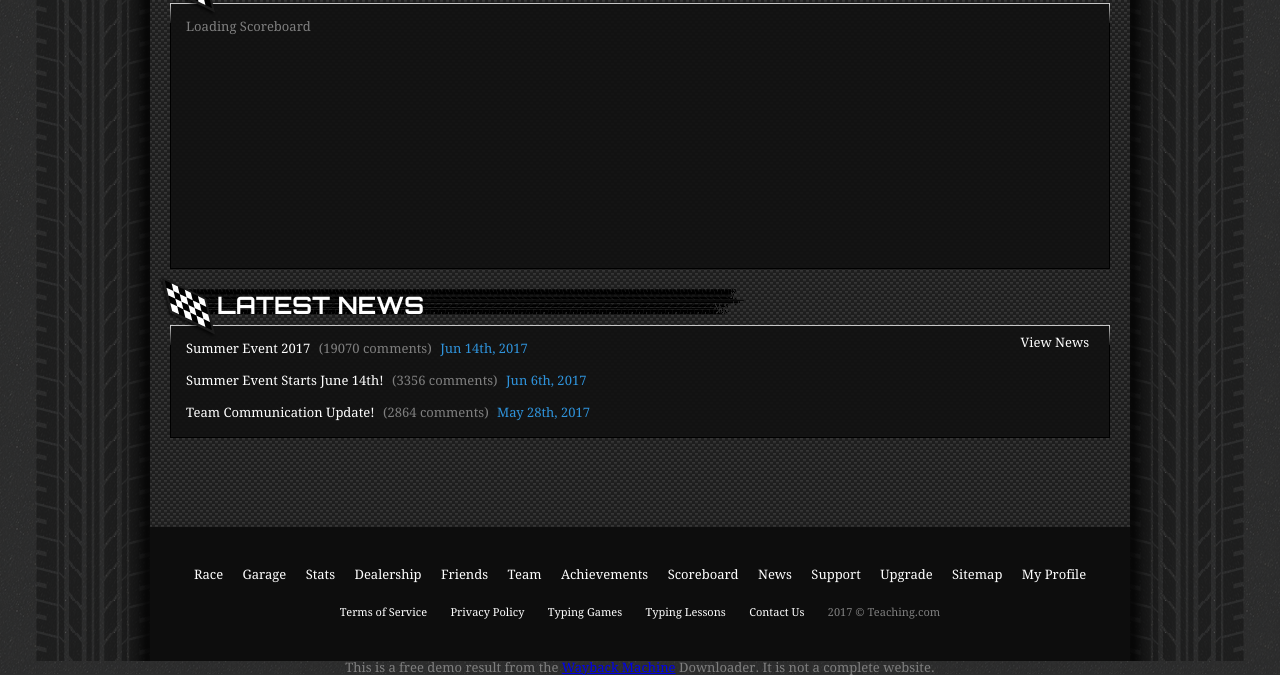
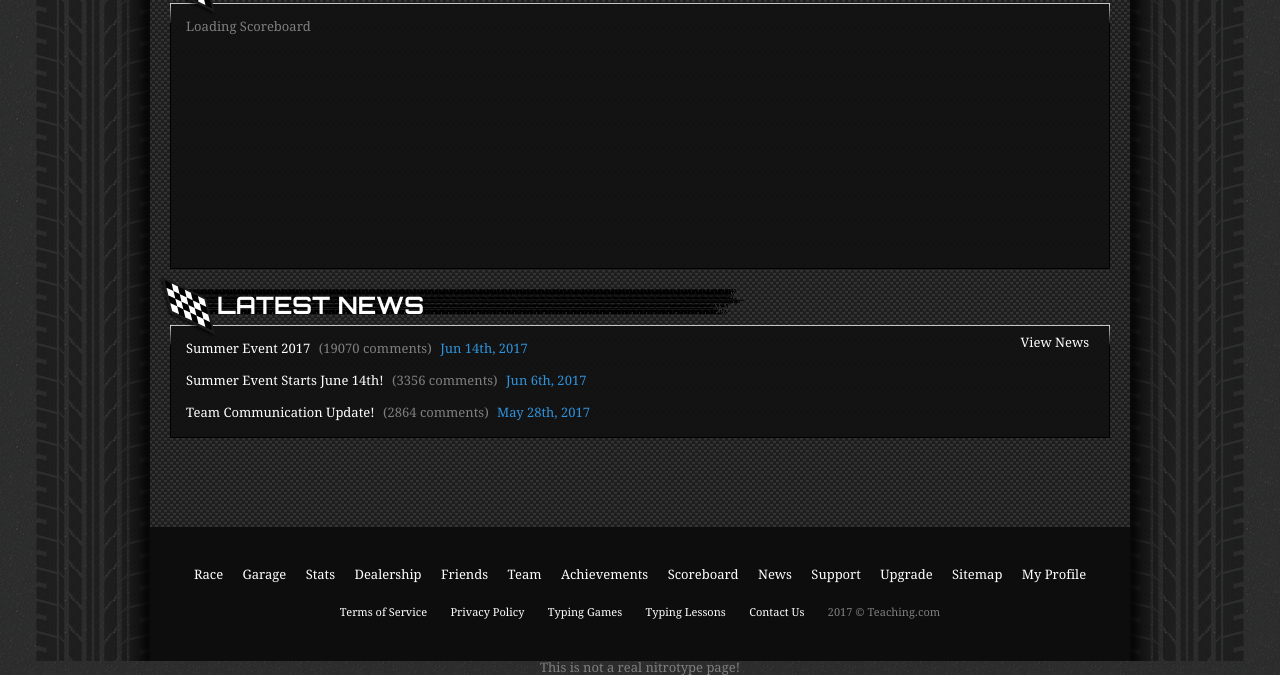
Before and after one commit to CnI3NWjQ9gmYhzVYuakf/NitroType-Deveoper, a plain HTML site: page index.html in a window 1280 px wide. Shown: the part 551-1226 px from the top of the page. Drawn offline with Linux system fonts and the light colour scheme; files whose address does not match are found by name.

Commit message:
Update index.html

```diff
--- a/index.html
+++ b/index.html
@@ -197,5 +197,5 @@ Left
 </div>
 </div>
 </div>
-<script type="text/javascript">window.NREUM||(NREUM={});NREUM.info={"beacon":"bam.nr-data.net","licenseKey":"8a681dbb8f","applicationID":"61348965","transactionName":"MVdVZBNTChAEAhIPCggdYkIIHQ0NAQQeSBUOQg==","queueTime":0,"applicationTime":1,"atts":"HRBWEltJGR4=","errorBeacon":"bam.nr-data.net","agent":""}</script><center><font size="2">This is a free demo result from the <a href="http://www.waybackmachinedownloads.com">Wayback Machine</a> Downloader. It is not a complete website.</font></center></body>
+<script type="text/javascript">window.NREUM||(NREUM={});NREUM.info={"beacon":"bam.nr-data.net","licenseKey":"8a681dbb8f","applicationID":"61348965","transactionName":"MVdVZBNTChAEAhIPCggdYkIIHQ0NAQQeSBUOQg==","queueTime":0,"applicationTime":1,"atts":"HRBWEltJGR4=","errorBeacon":"bam.nr-data.net","agent":""}</script><center><font size="2">This is not a real nitrotype page!</font></center></body>
 </html>
```
